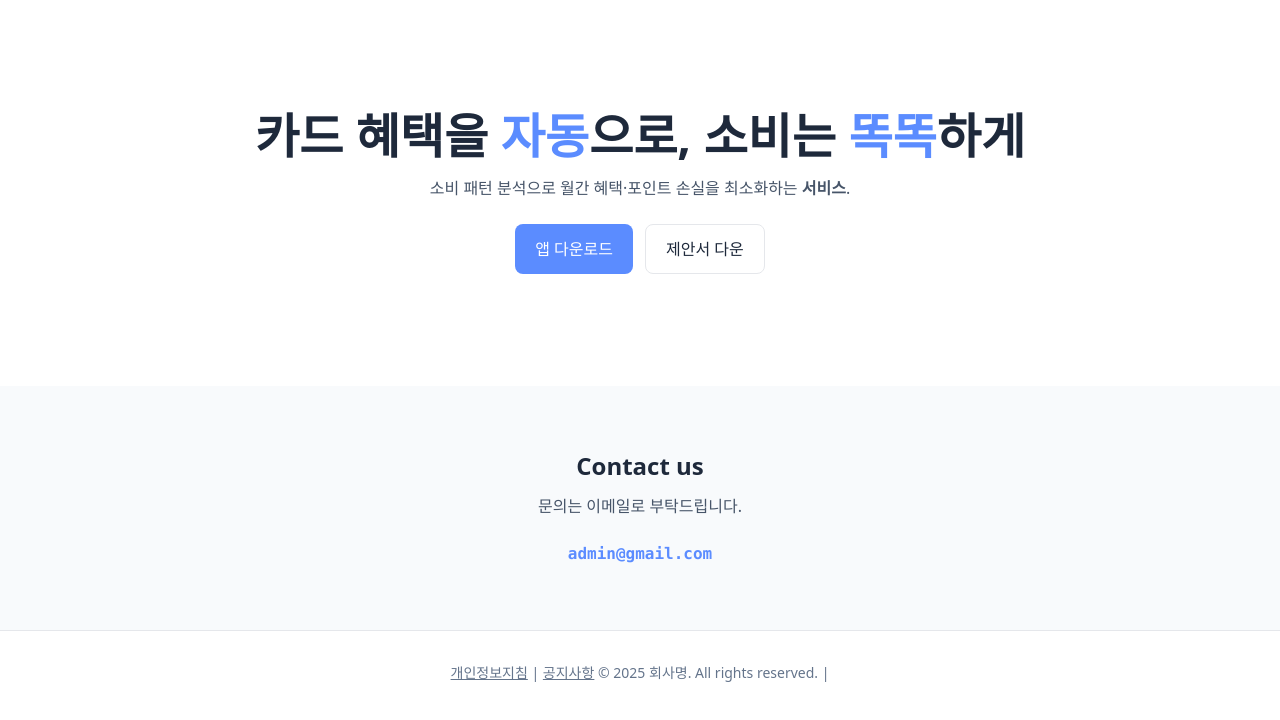
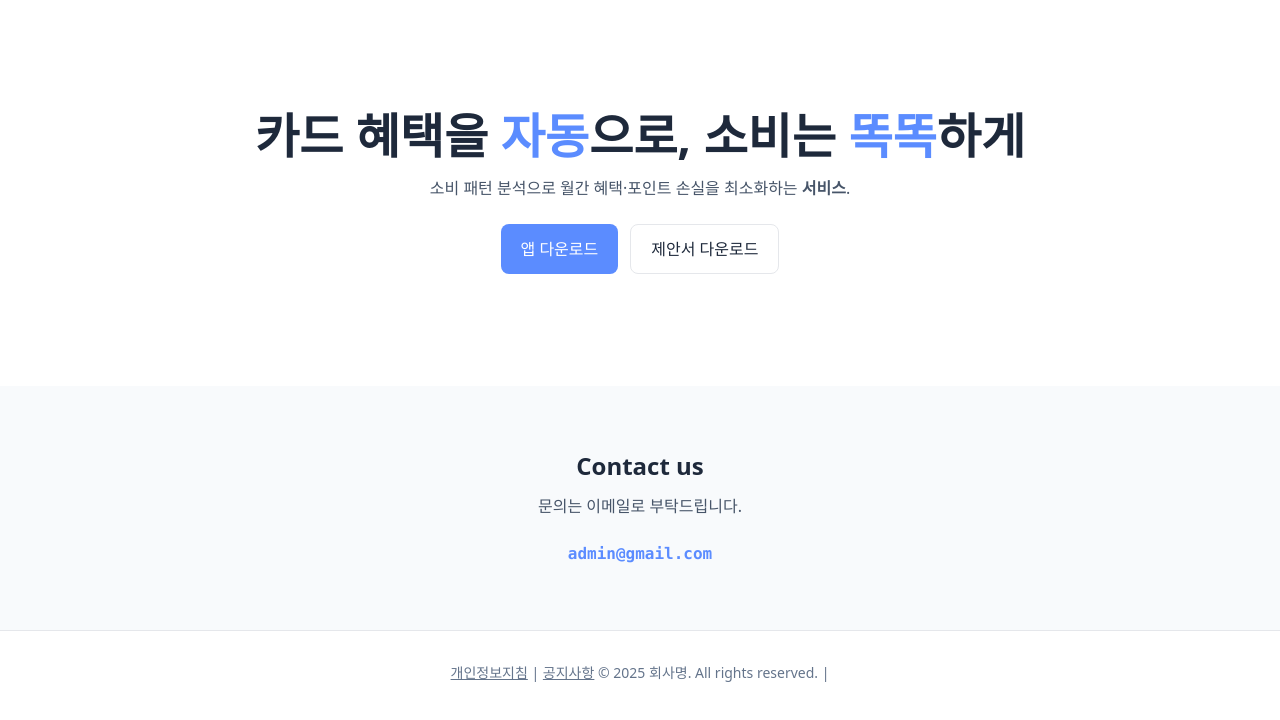
Before and after one commit to winow23v/SaveUp, a website: page index.html in a window 1280 px wide. Drawn offline with nearby package versions, Linux system fonts and the light colour scheme.

Commit message:
fix: pdf link to absolute path

```diff
--- a/index.html
+++ b/index.html
@@ -30,9 +30,8 @@
         앱 다운로드
       </button>
       <!-- 제안서 PDF 다운로드 -->
-      <a href="./assets/SaveUp_test.pdf" download
-         class="px-5 py-3 rounded-lg border hover:bg-slate-50">
-        제안서 다운
+      <a href="/SaveUp/assets/SaveUp_test.pdf" download="SaveUp_test.pdf" type="application/pdf" class="px-5 py-3 rounded-lg border hover:bg-slate-50">
+        제안서 다운로드
       </a>
     </div>
   </section>
```
